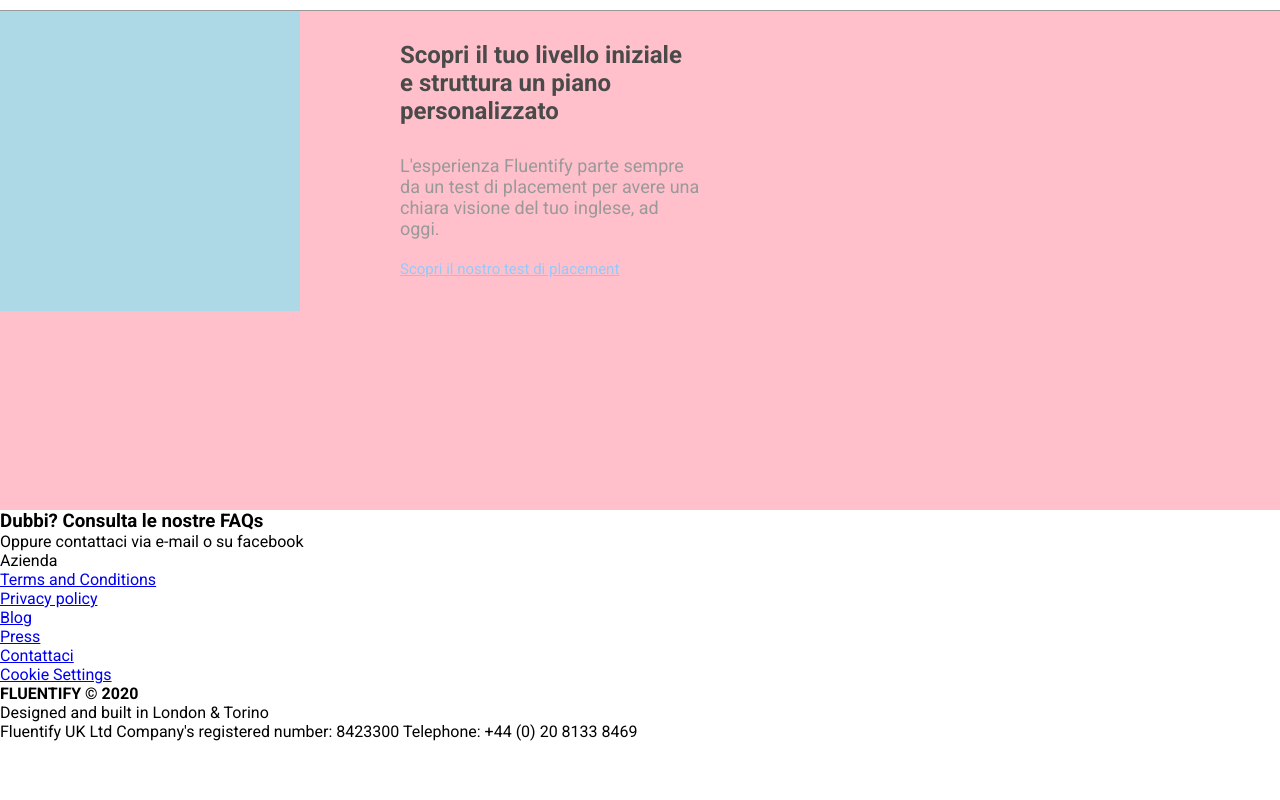
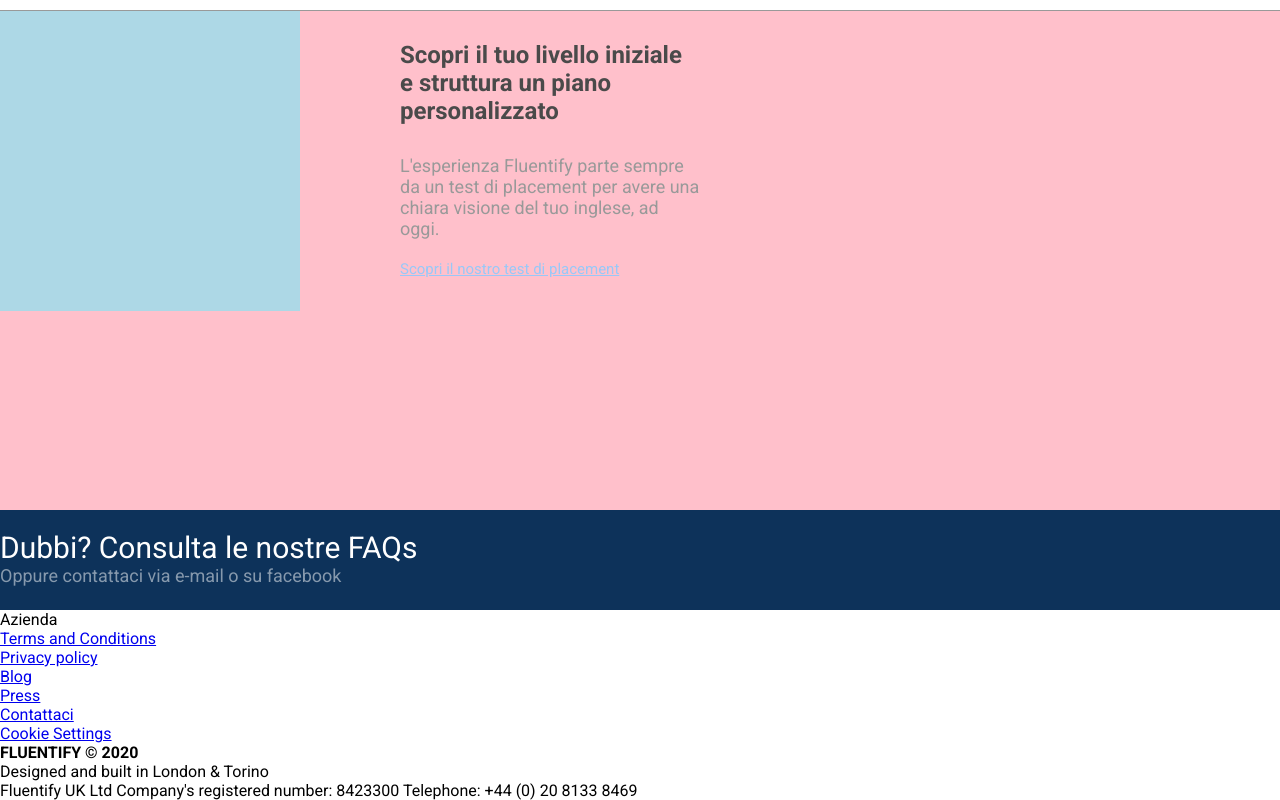
Before and after one commit to veronica012/htmlcss-fluentify, a plain HTML site: page index.html in a window 1280 px wide. Shown: the part 990-1790 px from the top of the page. Before the commit the page ends 1731 px from the top, so only its background shows below. Drawn offline with Linux system fonts and the light colour scheme.

Commit message:
FAQs block

```diff
--- a/index.html
+++ b/index.html
@@ -98,19 +98,36 @@
                         L'esperienza Fluentify parte sempre da un test di placement per avere una chiara visione del tuo inglese, ad oggi.
                     </p>
                     <a href="#">Scopri il nostro test di placement</a>
-
                 </div>
-
             </div>
         </div>
+<!--footer blocco blu -->
 
-    <footer>
-        <div class="container">
-            <div class="faq">
-                <h3>Dubbi? Consulta le nostre FAQs</h3>
-                <p>Oppure contattaci via e-mail o su facebook</p>
 
-            </div>
+<div class="container">
+
+</div>
+
+
+<header id="faq-block">
+    <div class="container">
+        <h3>Dubbi? Consulta le nostre FAQs</h3>
+        <p>Oppure contattaci via e-mail o su facebook</p>
+    </div>
+</header>
+
+
+
+
+
+
+
+
+
+
+
+
+
             <div class="contact">
                 <ul>
                     <li>Azienda</li>
--- a/style.css
+++ b/style.css
@@ -222,3 +222,20 @@ margin-top: 30px;
     font-size: 15px;
 
 }
+
+#faq-block {
+    height: 100px;
+    background-color: background-color: #0f335a;
+}
+#faq-block h3 {
+    font-size: 30px;
+    font-weight: 300;
+    padding-top:20px;
+    color: white;
+}
+#faq-block p {
+    font-weight: 300;
+    font-size: 18px;
+    opacity: .5;
+    color: white;
+}
```
